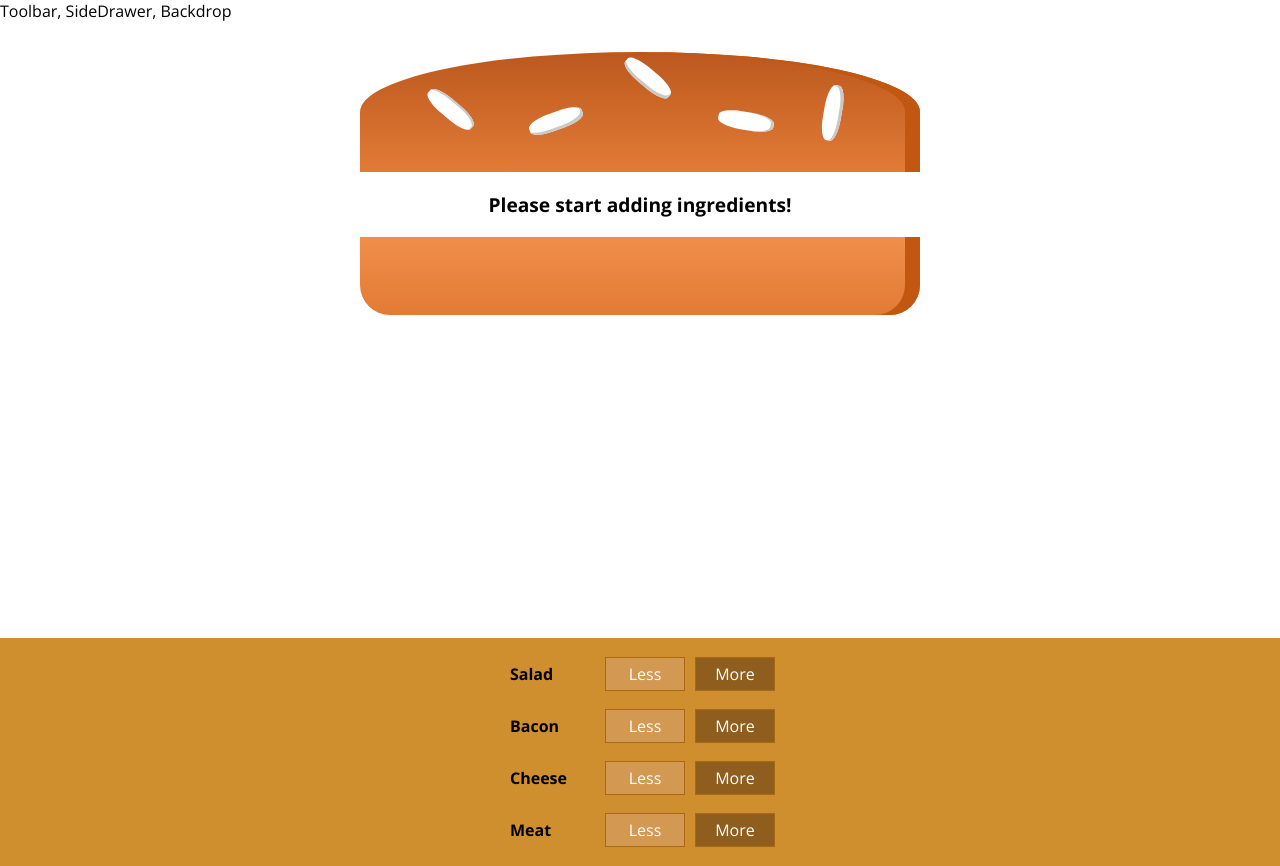
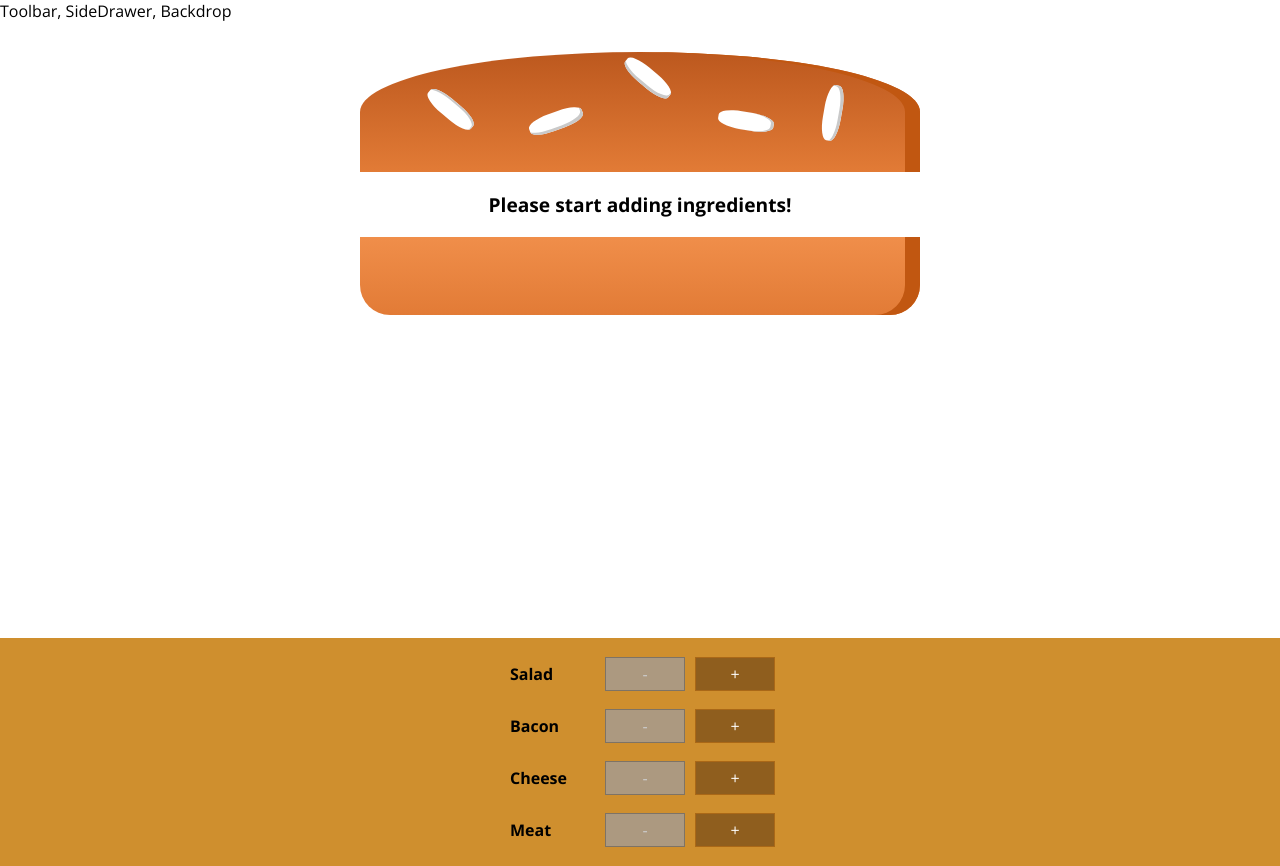
Before and after one commit to dkim2435/burgerApp, a React (Create React App) app: page / in a window 1280 px wide. Built offline with nearby package versions, Linux system fonts and the light colour scheme.

Commit message:
remove ingredient is working and it is also disabled if there is no ingredients to remove

```diff
--- a/src/components/Burger/BuildControls/BuildControl/BuildControl.js
+++ b/src/components/Burger/BuildControls/BuildControl/BuildControl.js
@@ -4,8 +4,13 @@
 const buildControl = (props) => (
   <div className={classes.BuildControl}>
     <div className={classes.Label}>{props.label}</div>
-    <button className={classes.Less}>Less</button>
-    <button className={classes.More} onClick={props.added}>More</button>
+    <button
+      className={classes.Less}
+      onClick={props.removed}
+      disabled={props.disabled}>-</button>
+    <button
+      className={classes.More}
+      onClick={props.added}>+</button>
 
   </div>
 )
--- a/src/components/Burger/BuildControls/BuildControls.js
+++ b/src/components/Burger/BuildControls/BuildControls.js
@@ -15,7 +15,9 @@
       <BuildControl
         key={ctrl.label}
         label={ctrl.label}
-        added={() => props.ingredientAdded(ctrl.type)} />
+        added={() => props.ingredientAdded(ctrl.type)}
+        removed={() => props.ingredientRemoved(ctrl.type)}
+        disabled={props.disabled[ctrl.type]} />
     ))}
   </div>
 
--- a/src/containers/BurgerBuilder/BurgerBuilder.js
+++ b/src/containers/BurgerBuilder/BurgerBuilder.js
@@ -35,15 +35,36 @@
   }
 
   removeInfredientHandler = (type) => {
+    const oldCount = this.state.ingredients[type]
+    if (oldCount <= 0) {
+      return;
+    }
+    const updatedCount = oldCount - 1
+    const updatedIngredients = {
+      ...this.state.ingredients
+    }
+    updatedIngredients[type] = updatedCount
+    const priceDeduction = INGREDIENT_PRICES[type]
+    const oldPrice = this.state.totalPrice
+    const newPrice = oldPrice - priceDeduction
+    this.setState({ totalPrice: newPrice, ingredients: updatedIngredients })
 
   }
 
   render() {
+    const disabledInfo = {
+      ...this.state.ingredients
+    }
+    for (let key in disabledInfo) {
+      disabledInfo[key] = disabledInfo[key] <= 0
+    }
     return (
       <Aux>
         <Burger ingredients={this.state.ingredients} />
         <BuildControls
-          ingredientAdded={this.addIngredientHandler} />
+          ingredientAdded={this.addIngredientHandler}
+          ingredientRemoved={this.removeInfredientHandler}
+          disabled={disabledInfo} />
       </Aux>
     )
   }
```
